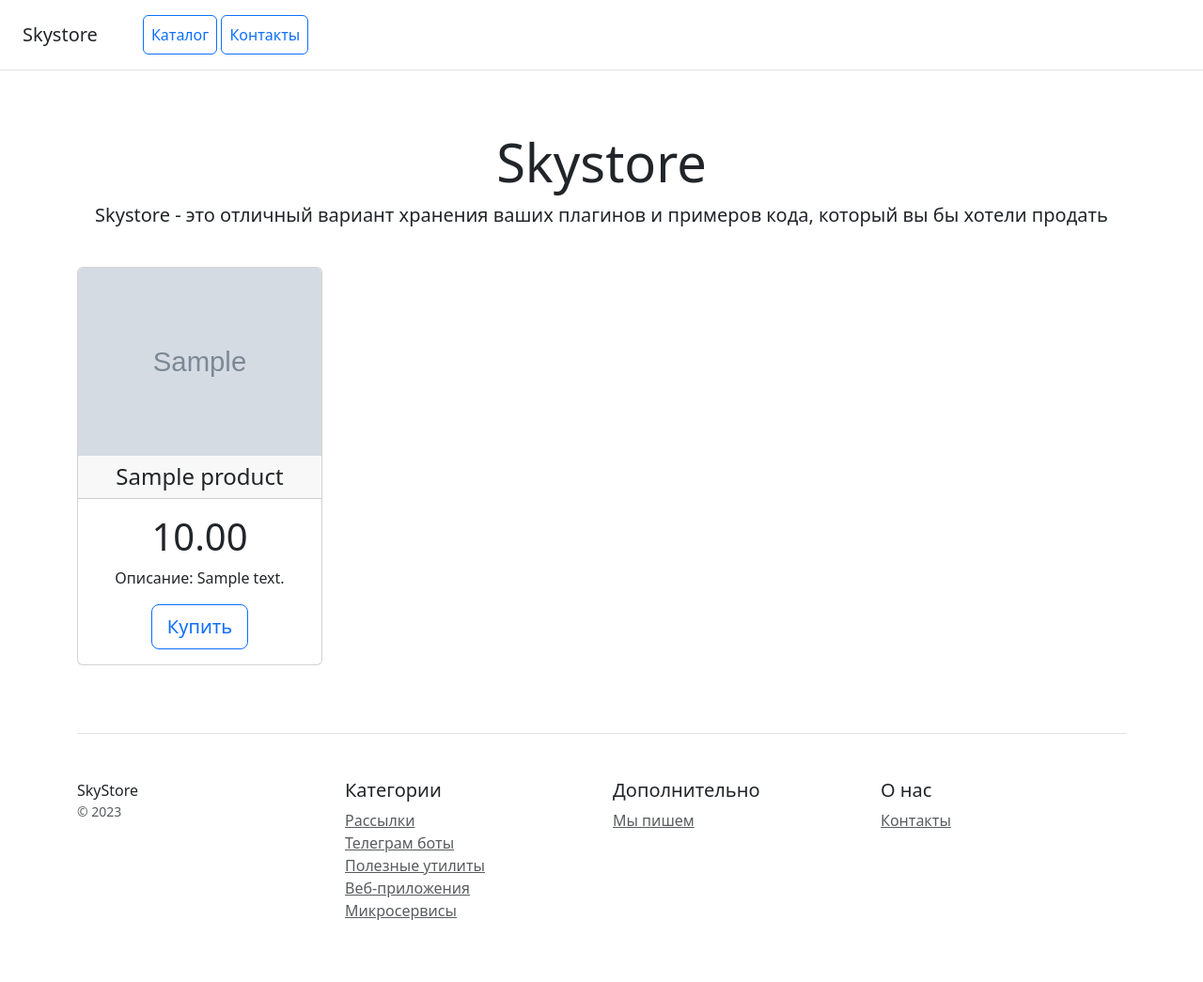
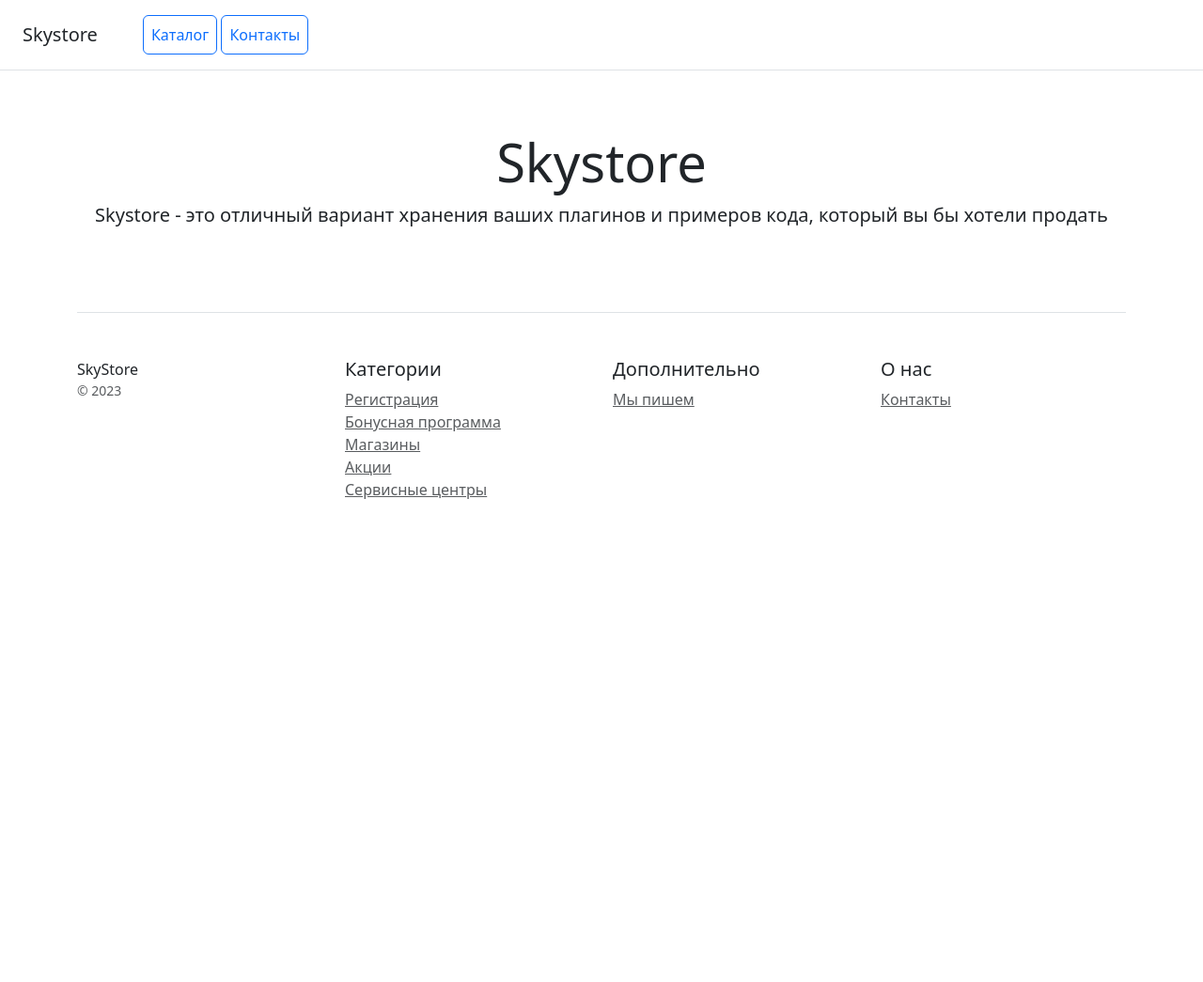
Before and after one commit to ptanch/online_store_pt, a Django app: page / in a window 1280 px wide. Shown: the whole page at 94% size. After the commit the page ends 531 px from the top, so only its background shows below. Run offline with Django 5.2, Linux system fonts and the light colour scheme; tables that the repository leaves empty hold one stand-in row (values such as "Sample post"); grey boxes marked "Sample" are stand-in pictures; parts of the project's set-up code (start-up, migrations or seed data) failed here and were passed over.

Commit message:
базовый шаблон разбит на подшаблоны

```diff
--- a/catalog/templates/base.html
+++ b/catalog/templates/base.html
@@ -1,4 +1,3 @@
-{% load static %}
 <!doctype html>
 <html lang="en">
 <head>
@@ -25,60 +24,13 @@
     <p class="lead">Skystore - это отличный вариант хранения ваших плагинов и примеров кода, который вы бы хотели
         продать</p>
 </div>
+<div class="container">
 
-<div class="container">
-    <div class="row text-center">
-        {% for product in products %}
-        <div class="col-3">
-            <div class="card mb-4 box-shadow">
-                {% if product.photo %}
-                <img src="{{ product.photo.url }}" class="card-img-top img-fluid" style="max-width: 100%; height: 200px;" alt="{{ product.name }}">
-                {% else %}
-                <img src="{% static 'images/no_image_available.jpg' %}" class="card-img-top img-fluid"
-                     alt="Нет изображения">
-                {% endif %}
-                <div class="card-header">
-                    <h4 class="my-0 font-weight-normal">{{ product.name }}</h4>
-                </div>
-                <div class="card-body">
-                    <h1 class="card-title pricing-card-title">{{ product.price }}</h1>
-                    <p>Описание: {{ product.description|truncatechars:100 }}</p>
-                    <button type="button" class="btn btn-lg btn-block btn-outline-primary">Купить</button>
-                </div>
-            </div>
-        </div>
-        {% endfor %}
-    </div>
+{% block content %}
+{% endblock %}
 
     <footer class="pt-4 my-md-5 pt-md-5 border-top">
-        <div class="row">
-            <div class="col-12 col-md">
-                SkyStore
-                <small class="d-block mb-3 text-muted">&copy; 2023</small>
-            </div>
-            <div class="col-6 col-md">
-                <h5>Категории</h5>
-                <ul class="list-unstyled text-small">
-                    <li><a class="text-muted" href="#">Рассылки</a></li>
-                    <li><a class="text-muted" href="#">Телеграм боты</a></li>
-                    <li><a class="text-muted" href="#">Полезные утилиты</a></li>
-                    <li><a class="text-muted" href="#">Веб-приложения</a></li>
-                    <li><a class="text-muted" href="#">Микросервисы</a></li>
-                </ul>
-            </div>
-            <div class="col-6 col-md">
-                <h5>Дополнительно</h5>
-                <ul class="list-unstyled text-small">
-                    <li><a class="text-muted" href="#">Мы пишем</a></li>
-                </ul>
-            </div>
-            <div class="col-6 col-md">
-                <h5>О нас</h5>
-                <ul class="list-unstyled text-small">
-                    <li><a class="text-muted" href="/contacts/">Контакты</a></li>
-                </ul>
-            </div>
-        </div>
+        {% include 'includes/inc_menu.html' %}
     </footer>
 </div>
 <script src="https://cdn.jsdelivr.net/npm/bootstrap@5.3.8/dist/js/bootstrap.bundle.min.js"
```
